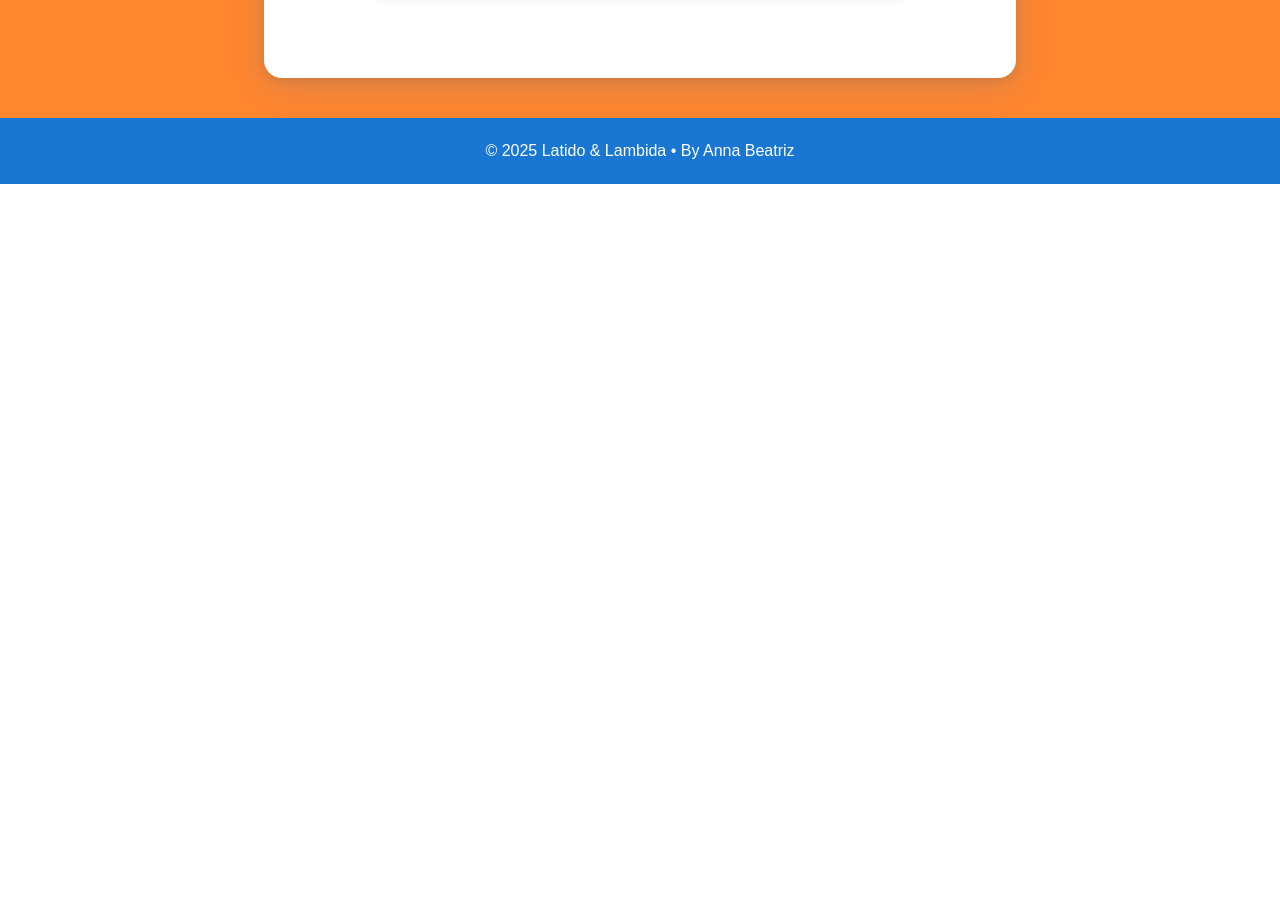
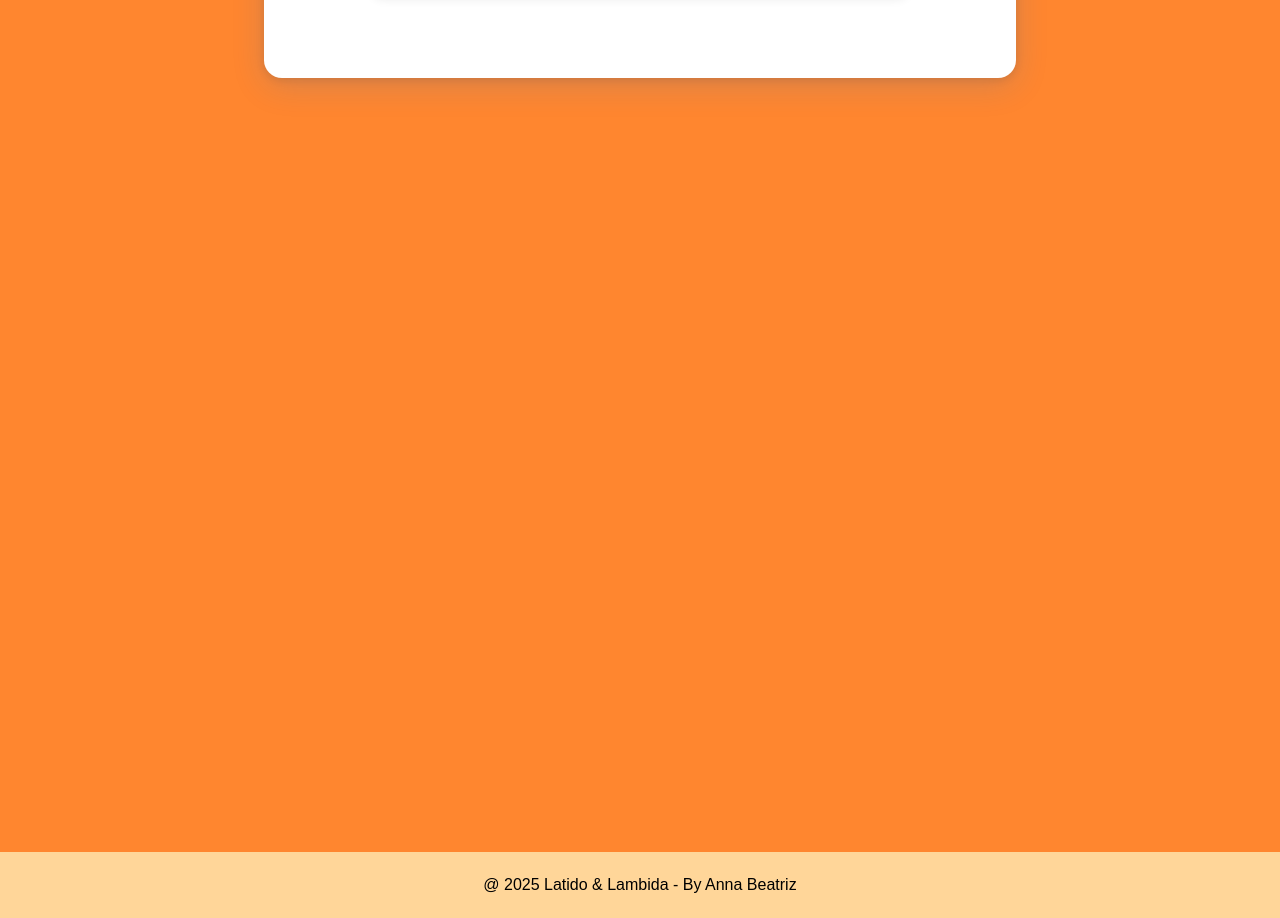
Before and after one commit to annabeatriz17/Breeds-of-Dogs, a Next.js app in the folder breeds/: page /Home in a window 1280 px wide. Shown: the part 979-1897 px from the top of the page. Before the commit the page ends 1163 px from the top, so only its background shows below. Built offline with nearby package versions, Linux system fonts and the light colour scheme.

Commit message:
Refactor footer into separate component
Moved the footer markup and styles from Home to a new Footer component with its own CSS module. Updated Home to use the new Footer component for improved modularity and maintainability.

```diff
--- a/breeds/src/app/Home/Home.module.css
+++ b/breeds/src/app/Home/Home.module.css
@@ -115,16 +115,6 @@
   border: 1px dashed #90caf9;
 }
 
-.footer {
-  width: 100%;
-  background: #1976d2;
-  color: #fff;
-  text-align: center;
-  padding: 24px 0;
-  font-size: 1rem;
-  font-family: 'Comfortaa', cursive;
-  margin-top: auto;
-}
 
 .card {
   background: #fff;
--- a/breeds/src/app/Home/page.jsx
+++ b/breeds/src/app/Home/page.jsx
@@ -3,6 +3,7 @@ import styles from "./Home.module.css";
 import Link from "next/link";
 import Image from "next/image";
 import Header from "../components/Header";
+import Footer from "../components/Footer";
 
 export default function Home() {
     return (
@@ -32,10 +33,9 @@ export default function Home() {
                     </blockquote>
                 </section>
             </div>
+            <Footer />
 
-            <footer className={styles.footer}>
-                <span>© 2025 Latido & Lambida • By Anna Beatriz</span>
-            </footer>
+
         </div>
     );
 }
--- /dev/null
+++ b/breeds/src/app/components/Footer.jsx
@@ -0,0 +1,11 @@
+import styles from "../styles/Footer.module.css";
+
+export default function Header() {
+    return (
+        <div className={styles.container}>
+            <footer className={styles.footer}>
+                <span className={styles.text}>@ 2025 Latido & Lambida - By Anna Beatriz</span>
+            </footer>
+        </div>
+    );
+}
--- /dev/null
+++ b/breeds/src/app/styles/Footer.module.css
@@ -0,0 +1,22 @@
+.container {
+    min-height: 100vh;
+    background-color: #ff862f;
+    display: flex;
+    flex-direction: column;
+}
+
+.footer {
+    width: 100%;
+    background:  #ffd699;
+    color: #fff;
+    text-align: center;
+    padding: 24px 0;
+    font-size: 1rem;
+    font-family: 'Comfortaa', cursive;
+    margin-top: auto;
+}
+
+.text {
+    font-size: 1rem;
+    color: #000000;
+}
```
